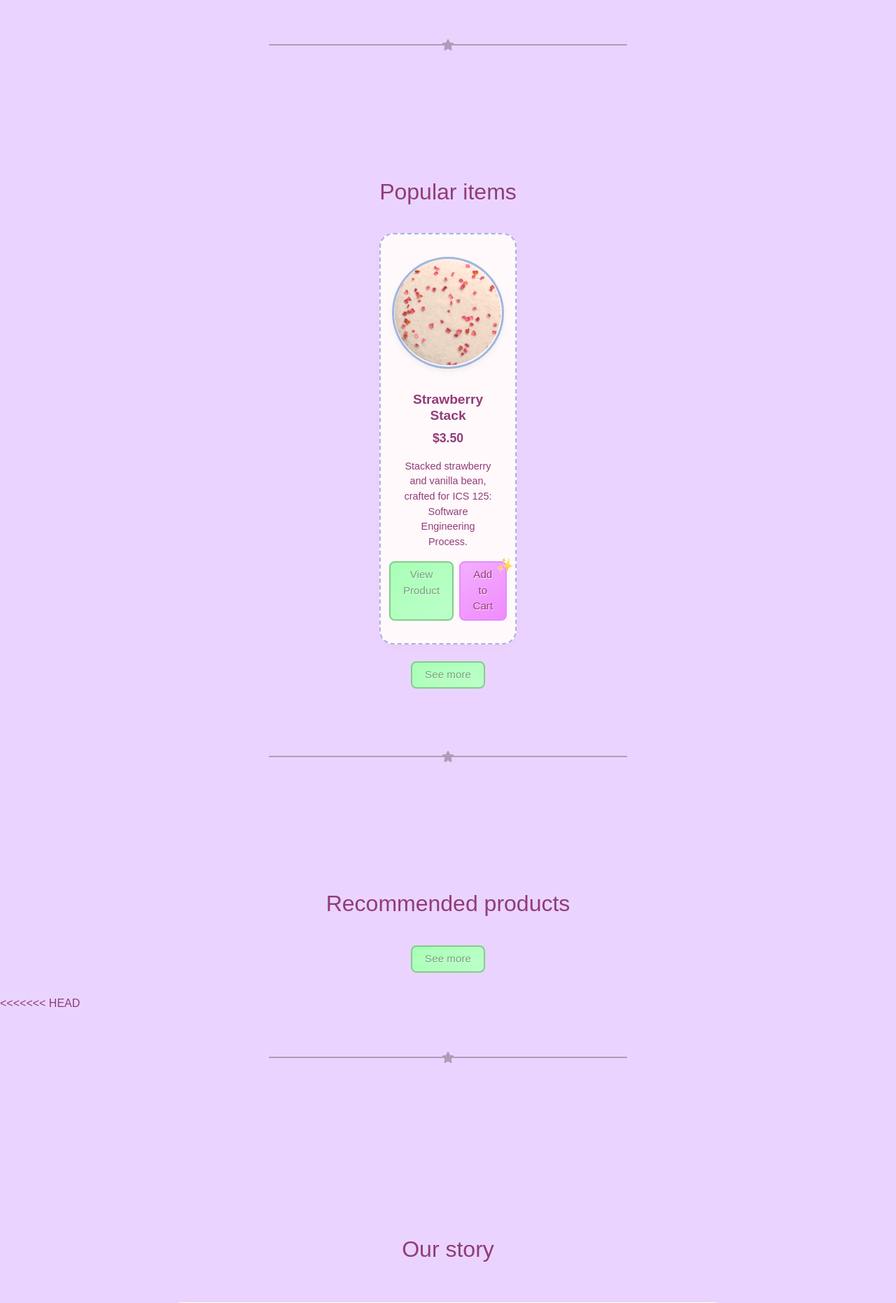
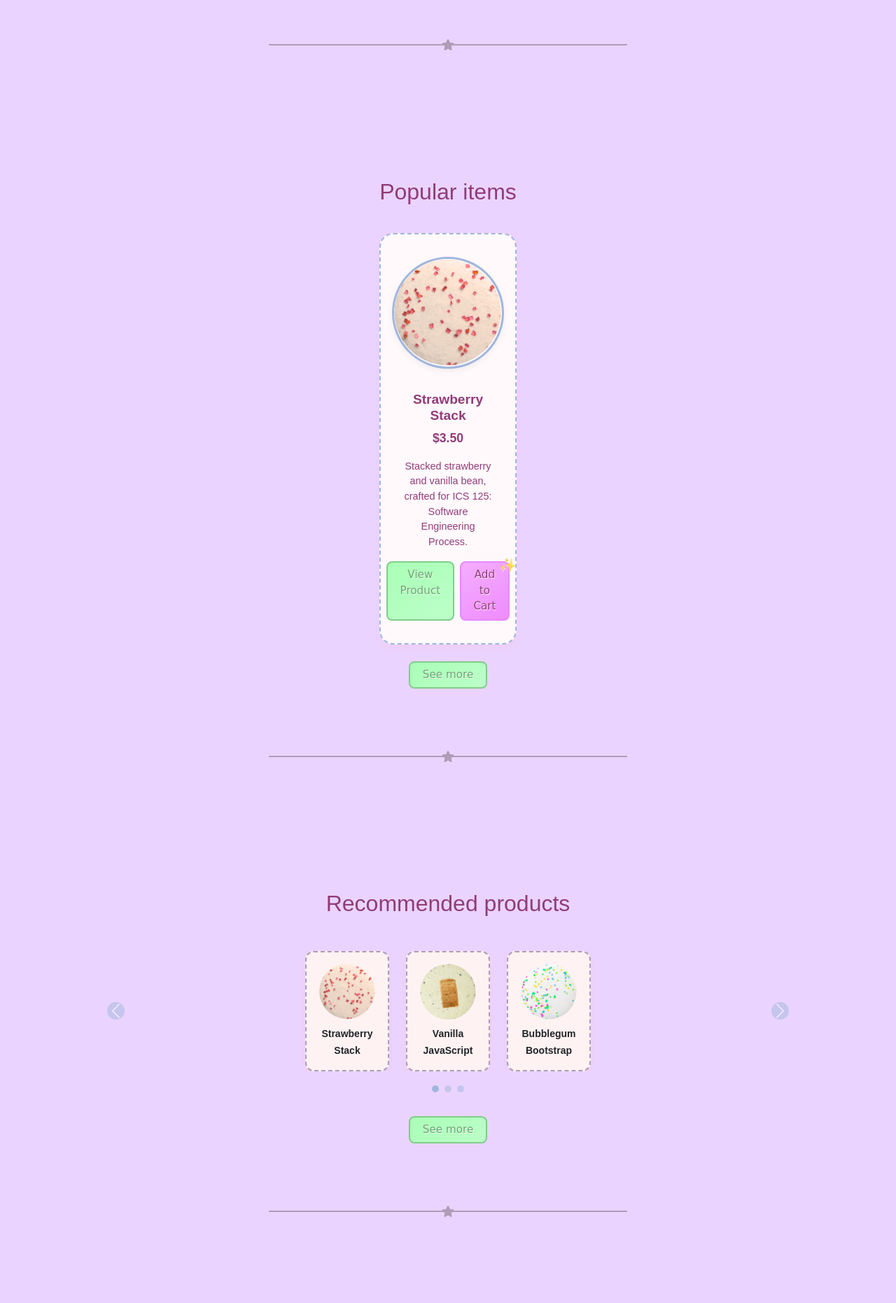
Before and after one commit to taylare/sweetest-curriculum, a PHP site: page / in a window 1280 px wide. Shown: the part 883-2745 px from the top of the page at 70% size. Run offline with PHP 8.4, Linux system fonts and the light colour scheme; data comes from the database, SQL or seed files in the repository; tables that the repository leaves empty hold one stand-in row (values such as "Sample post"); some libraries are stand-ins or nearby versions.

Commit message:
finished index page

```diff
--- a/assets/css/styles.css
+++ b/assets/css/styles.css
@@ -85,8 +85,7 @@ a .view-cart-link:hover {
     color: #FCF3FF;
 }
 
-<<<<<<< HEAD
-=======
+
 /************************/
 /****** INDEX PAGE ******/
 /************************/
@@ -159,7 +158,6 @@ body.index-body {
   color: var(--plum);
 }
 
->>>>>>> 61f2f701e7d990dcec0efbd237578df3e7cd60f2
 #navbar_brand {
     justify-content: center;
     display: flex;
@@ -333,6 +331,7 @@ footer {
 /****** INDEX PAGE ******/
 /************************/
 
+/*positions for images*/
 .slideshow-container {
     position: absolute;
     top: 0;
@@ -342,7 +341,7 @@ footer {
     z-index: -1;
      display: block;
 }
-
+/*Actual images*/
 .slide-image {
     display: block;
     position: absolute;
@@ -353,11 +352,11 @@ footer {
     animation: fade 15s infinite;
 }
 
-
+/*image animation*/
 .image1 { animation-delay: 0s; }
 .image2 { animation-delay: 5s; }
 .image3 { animation-delay: 10s; }
-
+/*Keyframe for images*/
 @keyframes fade {
     0%   { opacity: 0; }
     10%  { opacity: 1; }
@@ -369,18 +368,17 @@ footer {
 .index-header {
 color: var(--plum);
 }
-
-/* #logo-index {
+/*position for the index*/
+#logo-index {
   position: absolute;
-  top: 10vh;
+  top: 20vh;
   left: 50%;
   transform: translateX(-50%);
-  z-index: 3;
-  width: clamp(60px, 10vw, 120px);
-  height: auto;
-  pointer-events: none;
+  z-index: 9999;
+  width: 600px;
+  height: 600px;
   filter: drop-shadow(2px 2px 4px rgba(0, 0, 0, 0.5));
-} */
+}
 
 #shop-button {
   position: absolute;
@@ -450,15 +448,15 @@ body.index-body {
   #about p {
     font-size: 1rem;
   }
-}
-
-/* @media (max-width: 1441px){
-
-  #aboutIndex{
-    margin: 100px;
-  }
-
-} */
+
+  #logo-index{
+    width: 300px;
+    height: 300px;
+    top: 30vh;
+  }
+
+}
+
 
 @media (min-width: 3840px) {
   #aboutIndex {
@@ -703,17 +701,15 @@ body.index-body {
 
 /* Image styling */
 .dashboard-table img {
-<<<<<<< HEAD
+
   width: 30px;
   height: 30px;
   border-radius: 100%;
   border: 3px dashed var(--powderBlue);
-=======
   width: 50px;
   height: 50px;
   border-radius: 100%;
   border: 2px solid var(--powderBlue);
->>>>>>> 61f2f701e7d990dcec0efbd237578df3e7cd60f2
 }
 
 /* Edit and Delete buttons */
@@ -1366,24 +1362,23 @@ body.cart-body {
 /* image at top of card */
 .product-card-img {
   border-radius: 50%;
-<<<<<<< HEAD
+
   border: 3px dashed var(--powderBlue);
-=======
+
   border: 3px solid var(--powderBlue);
->>>>>>> 61f2f701e7d990dcec0efbd237578df3e7cd60f2
+
   width: 80px;
   height: 80px;
   object-fit: cover;
   display: block;
   margin: 0.75rem auto 0.75rem;
   box-shadow: 0 3px 6px rgba(0, 0, 0, 0.05);
-<<<<<<< HEAD
-=======
+
 }
 
 img.card-img-top.product-card-img {
   border: 3px solid var(--powderBlue);
->>>>>>> 61f2f701e7d990dcec0efbd237578df3e7cd60f2
+
 }
 
 
@@ -1413,10 +1408,9 @@ img.card-img-top.product-card-img {
 .storepage,
 .add-to-cart-btn,
 .view-product-btn {
-<<<<<<< HEAD
+
   font-family: 'Baloo 2', cursive;
-=======
->>>>>>> 61f2f701e7d990dcec0efbd237578df3e7cd60f2
+
   font-size: 0.7125rem;
   padding: 0.3rem 0.825rem;
   border: 2px solid #fff6f8;
@@ -1799,9 +1793,7 @@ img.card-img-top.product-card-img {
   margin: 0;
 }
 
-<<<<<<< HEAD
-
-=======
+
 /*-------------------------------------*/
 /* mobile view for carousel & reviews */
 /*------------------------------------*/
@@ -1901,7 +1893,7 @@ img.card-img-top.product-card-img {
       margin: 0;
     }
   }
->>>>>>> 61f2f701e7d990dcec0efbd237578df3e7cd60f2
+
 /*=======================*/
 /*  Landscape Tablet/PC  */
 /*=======================*/
@@ -1909,7 +1901,7 @@ img.card-img-top.product-card-img {
 .cart-table tbody tr {
   flex-direction: row;
   align-items: center;
-<<<<<<< HEAD
+
 }
 
 
@@ -2058,9 +2050,6 @@ min-width: 60px;
 }
 
 
-
-=======
->>>>>>> 61f2f701e7d990dcec0efbd237578df3e7cd60f2
 }
 
 
@@ -2247,8 +2236,7 @@ min-width: 60px;
     max-height: 375px;
   }
 }
-<<<<<<< HEAD
-=======
+
 
 /****************************************/
 /********** ORDER-HISTORY.PHP ***********/
@@ -2405,4 +2393,3 @@ min-width: 60px;
 
 
 /**end of order-history.php**/
->>>>>>> 61f2f701e7d990dcec0efbd237578df3e7cd60f2
--- a/index.php
+++ b/index.php
@@ -7,13 +7,14 @@ $base_path = '';
 
 <body class="index-body">
     <?php
+    //check if the user is logged in or not
 if (isset($_SESSION['logged-in']) && $_SESSION['logged-in']) {
     // store the username
     $user = htmlspecialchars($_SESSION['username']);
     $_SESSION['login_flash'] = "Hello, $user!";
 }
 ?>
-
+<!--Log in popup with name-->
 <?php if (isset($_SESSION['login_flash'])): ?>
   <div class="home-toast toast-container p-3" style="z-index: 2;">
     <div class="toast show align-items-center shadow-sm" role="alert" aria-live="assertive" aria-atomic="true" data-bs-autohide="true" data-bs-delay="4000">
@@ -36,11 +37,10 @@ if (isset($_SESSION['logged-in']) && $_SESSION['logged-in']) {
             <img src="assets/images/macaron-screen2.jpg" class="slide-image image2">
             <img src="assets/images/macaron-screen3.jpg" class="slide-image image3">
         </div>
-        <a class="btn" href="store.php" role="button" id = "shop-button">Shop now!</a>
-<<<<<<< HEAD
-        <!-- <img src="assets/images/logo.png" id="logo-index"> -->
-=======
->>>>>>> 61f2f701e7d990dcec0efbd237578df3e7cd60f2
+        <a href="store.php">
+            <img src="assets/images/logo.png" id="logo-index" alt="Site Logo">
+        </a>
+
     </section>
 
     <!--Divider seperator-->
@@ -76,9 +76,22 @@ if (isset($_SESSION['logged-in']) && $_SESSION['logged-in']) {
             if (!$popular) {
             die("Query failed: " . mysqli_error($dbc));
                 }
+
+            //get 9 random items from the database to display each time
+            $random_ids = "SELECT * FROM products ORDER BY RAND() LIMIT 9";
+            $result = mysqli_query($dbc, $random_ids);
+            $recommended_products = [];
+
+            if ($result && mysqli_num_rows($result) > 0) {
+            while ($row = mysqli_fetch_assoc($result)) {
+            $recommended_products[] = $row;
+            }
+}
+
+
             ?>
 
-<!-- product card layout: Bootstrap row with spacing between cards -->
+    <!-- Most popular items-->
     <div class="container px-4">
         <div class="row g-4 justify-content-center prod-container">
            <?php while ($row = mysqli_fetch_assoc($popular)): ?>
@@ -122,17 +135,72 @@ if (isset($_SESSION['logged-in']) && $_SESSION['logged-in']) {
         </section>
 
     <div class="divider-container">
-            <div class="divider-line"> <i class="fa-solid fa-star divider-star"></i> </div>
+            <div class="divider-line"> <i class="fa-solid fa-star divider-star mb-0"></i> </div>
         </div>
 
         <section id = "recommended" class="min-vh-80 d-flex flex-column justify-content-center align-items-center text-center text-white position-relative">
-        <!--Display products similar to what you have purchased (like categories, flavour etc)-->
-         <h2 class = "index-header">Recommended products</h2>
-        <div class="p-3 m-3 text-danger border-dotted">
+        <!--Display most bought products on the store-->
+         <h2 class = "index-header mb-5">Recommended products</h2>
+
+        <!--------------------------->
+        <!-------rec carousel-------->
+        <!--------------------------->
+
+        <?php if (!empty($recommended_products)): ?>
+            <!-- outer wrapper for carousel -->
+            <div class="container">
+
+                <!-- start of bootstrap carousel -->
+                <div id="multiItemCarousel" class="rec-carousel carousel slide" data-bs-ride="carousel">
+
+                    <!-- all carousel slides go inside here -->
+                    <div class="carousel-inner">
+                        <?php for ($i = 0; $i < count($recommended_products); $i += 3): ?>
+                            <!-- set the first carousel item to 'active' for visibility -->
+                            <div class="carousel-item <?= $i === 0 ? 'active' : '' ?>">
+
+                                <!-- row of 3 product cards -->
+                                    <div class="d-flex justify-content-center gap-4">
+                                    <?php for ($j = $i; $j < $i + 3 && $j < count($recommended_products); $j++): ?>
+                                        <!-- individual product card -->
+                                        <a href="item-view.php?id=<?= $recommended_products[$j]['product_id'] ?>" class="rec-card text-decoration-none text-dark text-center p-2">
+                                            <!-- product image -->
+                                            <img src="assets/images/<?= htmlspecialchars($recommended_products[$j]['imageURL']) ?>" class="img-fluid rec-img mb-2" alt="<?= htmlspecialchars($recommended_products[$j]['productName']) ?>">
+                                            <!-- product name -->
+                                            <small class="fw-semibold"><?= htmlspecialchars($recommended_products[$j]['productName']) ?></small>
+                                        </a>
+                                    <?php endfor; ?>
+                                </div>
+                            </div>
+                        <?php endfor; ?>
+                    </div>
+
+                    <!-- left arrow button -->
+                    <button class="carousel-control-prev" type="button" data-bs-target="#multiItemCarousel" data-bs-slide="prev">
+                        <span class="carousel-control-prev-icon"></span>
+                    </button>
+
+                    <!-- right arrow button -->
+                    <button class="carousel-control-next" type="button" data-bs-target="#multiItemCarousel" data-bs-slide="next">
+                        <span class="carousel-control-next-icon"></span>
+                    </button>
+
+                    <!-- circle indicators under the carousel -->
+                    <div class="carousel-indicators mt-4">
+                        <?php for ($i = 0; $i < ceil(count($recommended_products) / 3); $i++): ?>
+                            <!-- show one dot per group of 3 products -->
+                            <button type="button" data-bs-target="#multiItemCarousel" data-bs-slide-to="<?= $i ?>" class="<?= $i === 0 ? 'active' : '' ?>" aria-label="slide <?= $i + 1 ?>"></button>
+                        <?php endfor; ?>
+                    </div>
+                </div>
+            </div>
+        <?php endif; ?>
+
+         <div class="p-3 m-3 text-danger border-dotted mt-5">
         <a class="btn storepage" href="store.php" role="button">See more</a>
         </div>
         </section>
-<<<<<<< HEAD
+
 
 
         <div class="divider-container">
@@ -169,9 +237,6 @@ if (isset($_SESSION['logged-in']) && $_SESSION['logged-in']) {
            </div>
         </section>
 
-=======
 
-
->>>>>>> 61f2f701e7d990dcec0efbd237578df3e7cd60f2
 </body>
 <?php include 'includes/footer.php'; ?>
```
